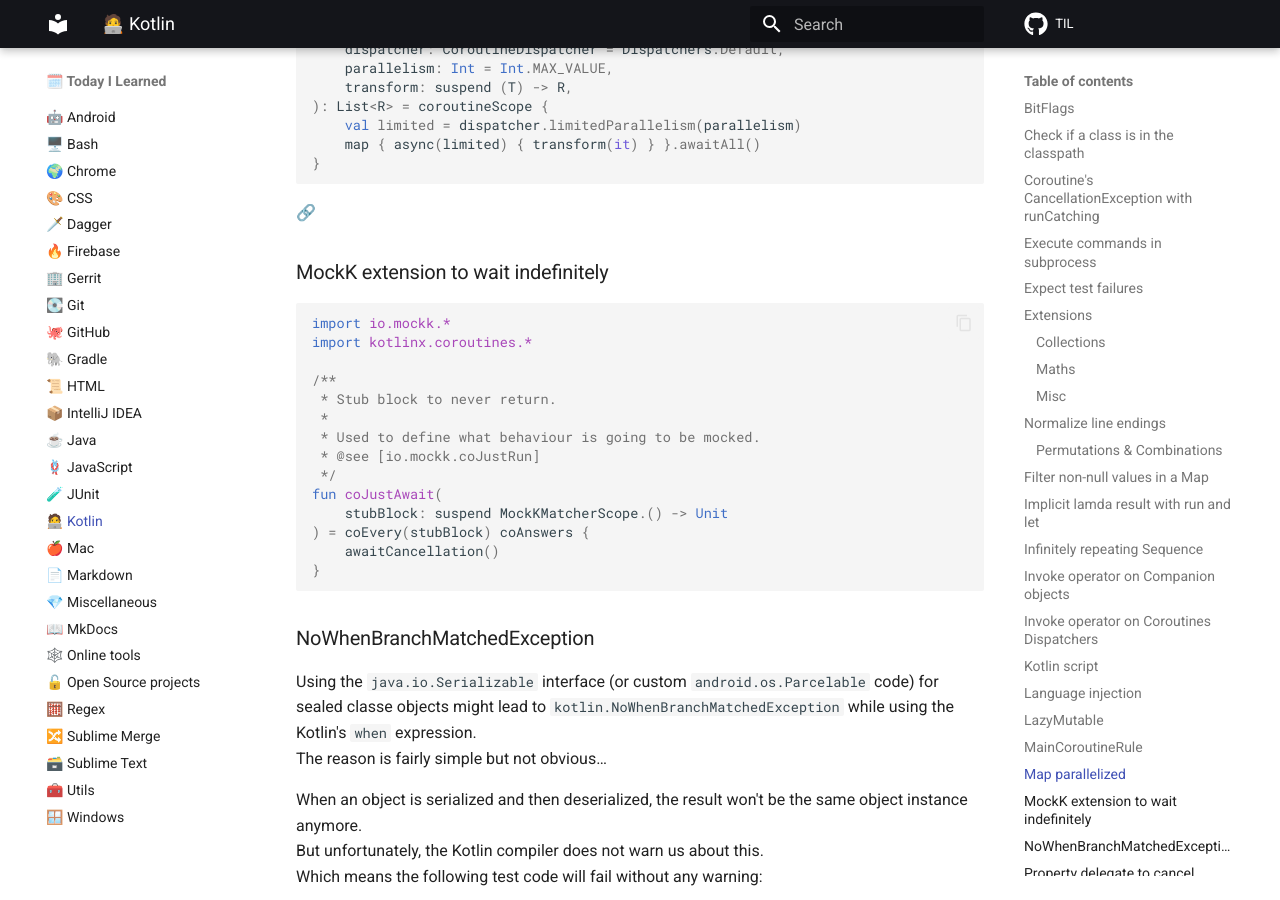
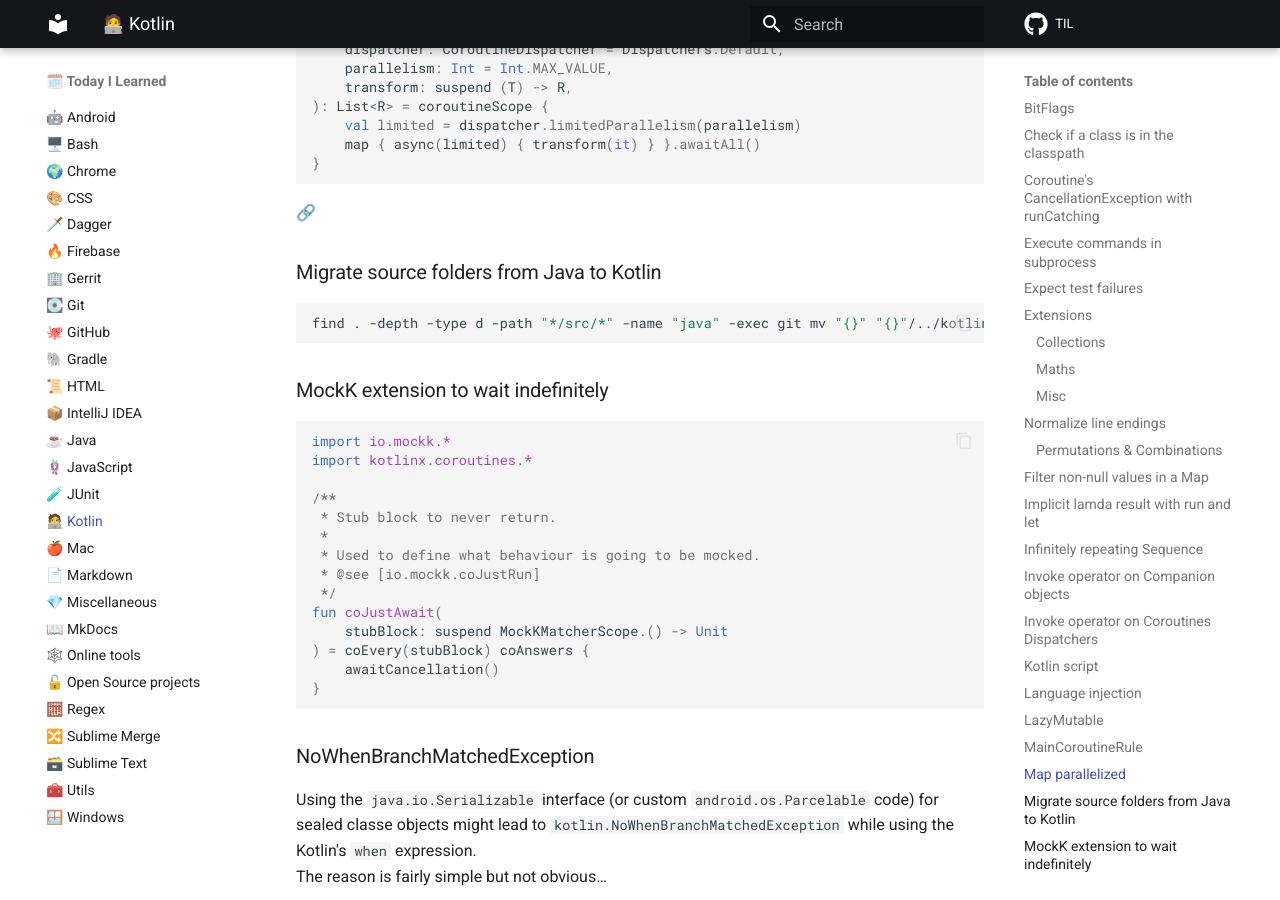
Before and after one commit to SimonMarquis/TIL, an MkDocs documentation site: the page built from docs/kotlin.md, in a window 1280 px wide and 900 px high, scrolled down 8047 px. Built offline with MkDocs 1.6.1 and Material for MkDocs 9.7.7, drawn with Linux system fonts in a browser that asks for light colours; comment, search, counter and statistics services are not loaded.

Commit message:
[Kotlin] Migrate source folders from Java to Kotlin

````diff
--- a/docs/kotlin.md
+++ b/docs/kotlin.md
@@ -420,6 +420,12 @@
 
 [🔗](https://pl.kotl.in/IycUh1l2g)
 
+### Migrate source folders from Java to Kotlin
+
+```bash
+find . -depth -type d -path "*/src/*" -name "java" -exec git mv "{}" "{}"/../kotlin \;
+```
+
 ### MockK extension to wait indefinitely
 
 ```kotlin
````
